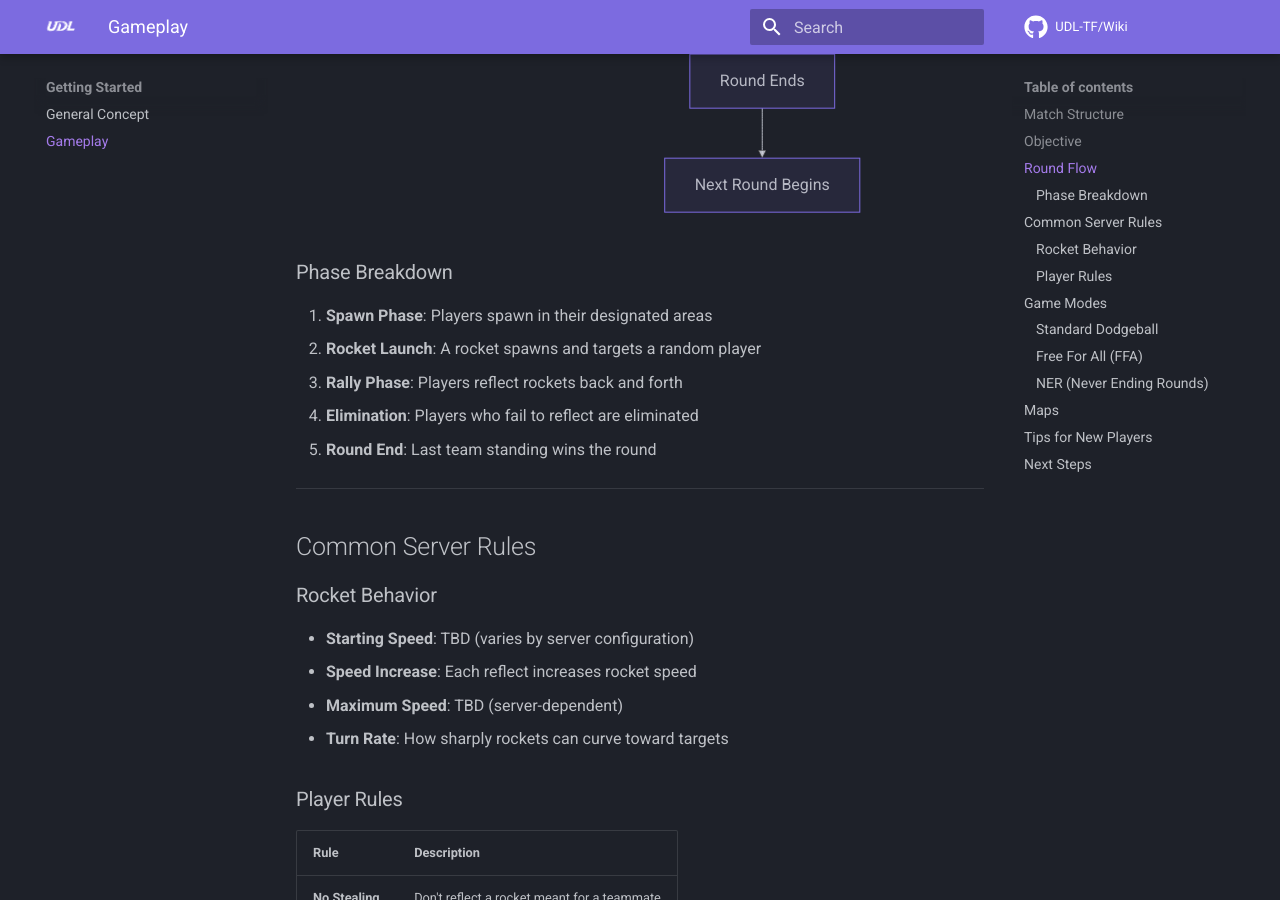
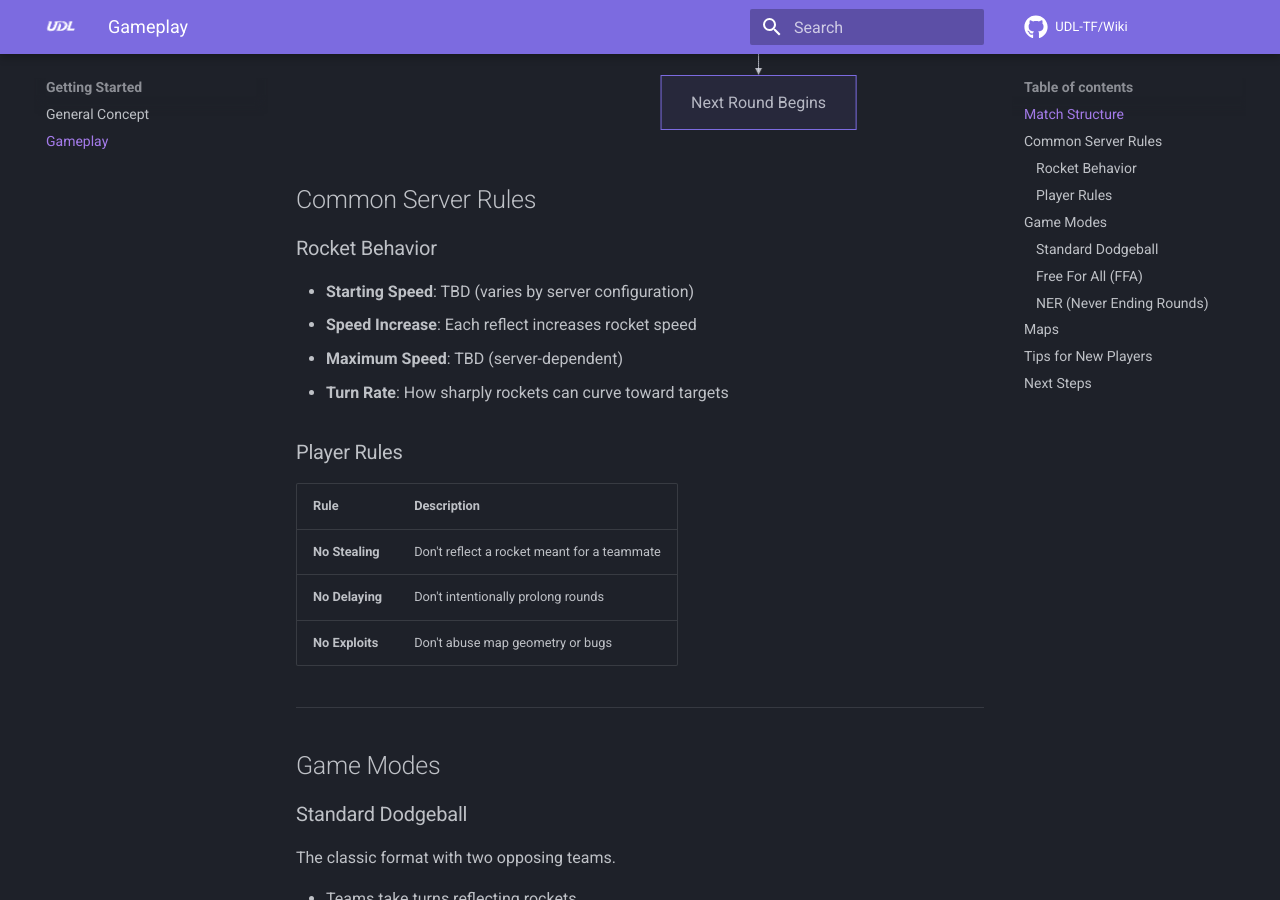
Before and after one commit to UDL-TF/Wiki, an MkDocs documentation site: the page built from docs/getting-started/gameplay.md, in a window 1280 px wide and 900 px high, scrolled down 1490 px. Built offline with MkDocs 1.6.1 and Material for MkDocs 9.7.7, drawn with Linux system fonts in a browser that asks for light colours; comment, search, counter and statistics services are not loaded; some of the changed text lies outside the part shown.

Commit message:
Revise gameplay match structure and round flow details
Updated gameplay section to clarify match structure and round flow.

````diff
--- a/docs/getting-started/gameplay.md
+++ b/docs/getting-started/gameplay.md
@@ -2,42 +2,24 @@
 
 ## Match Structure
 
-A typical Dodgeball match follows a straightforward structure designed for fast-paced action.
+A typical Dodgeball match follows the structure shown below.
 
----
-
-## Objective
-
-The goal is simple: **be the last team standing** by eliminating all opponents. A player is eliminated when they fail to deflect an incoming rocket.
-
----
-
-## Round Flow
+The goal is simple, **be the last team standing** by eliminating all opponents. A player is eliminated when they fail to deflect an incoming rocket.
 
 ```mermaid
 flowchart TD
-    A[Round Start] --> B[Rocket Spawns]
-    B --> C[Rocket Targets Random Player]
-    C --> D{Player Airblasts?}
-    D -->|Yes| E[Rocket Retargets Enemy]
-    E --> F[Rocket Accelerates]
+    A[Round start] --> B[Rocket spawns]
+    B --> C[Rocket targets a random player]
+    C --> D{Did the rocket get reflected?}
+    D -->|Yes| E[Selects a new target]
+    E --> F[Rocket accelerates]
     F --> D
-    D -->|No| G[Player Eliminated]
-    G --> H{Team Eliminated?}
+    D -->|No| G[Player gets eliminated]
+    G --> H{Is the team eliminated?}
     H -->|No| C
     H -->|Yes| I[Round Ends]
     I --> J[Next Round Begins]
 ```
-
-### Phase Breakdown
-
-1. **Spawn Phase**: Players spawn in their designated areas
-2. **Rocket Launch**: A rocket spawns and targets a random player
-3. **Rally Phase**: Players reflect rockets back and forth
-4. **Elimination**: Players who fail to reflect are eliminated
-5. **Round End**: Last team standing wins the round
-
----
 
 ## Common Server Rules
 
````
